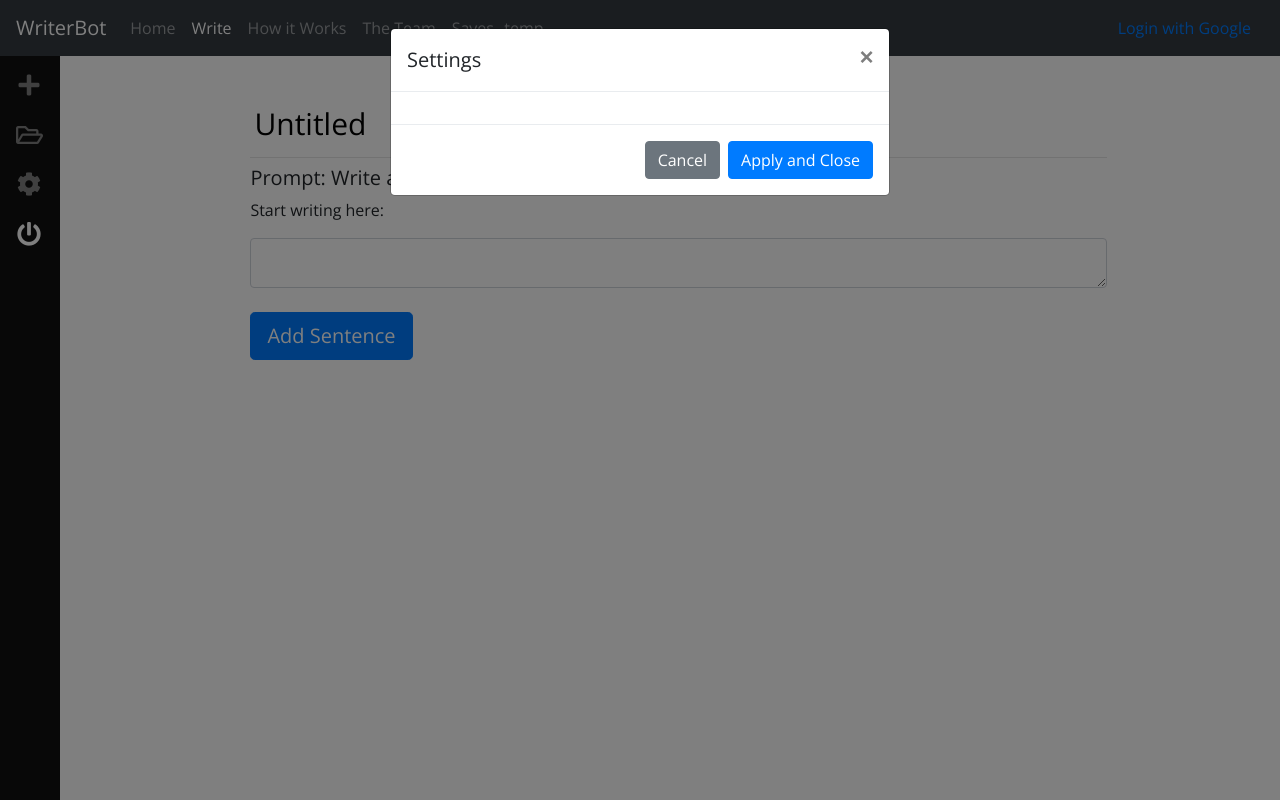
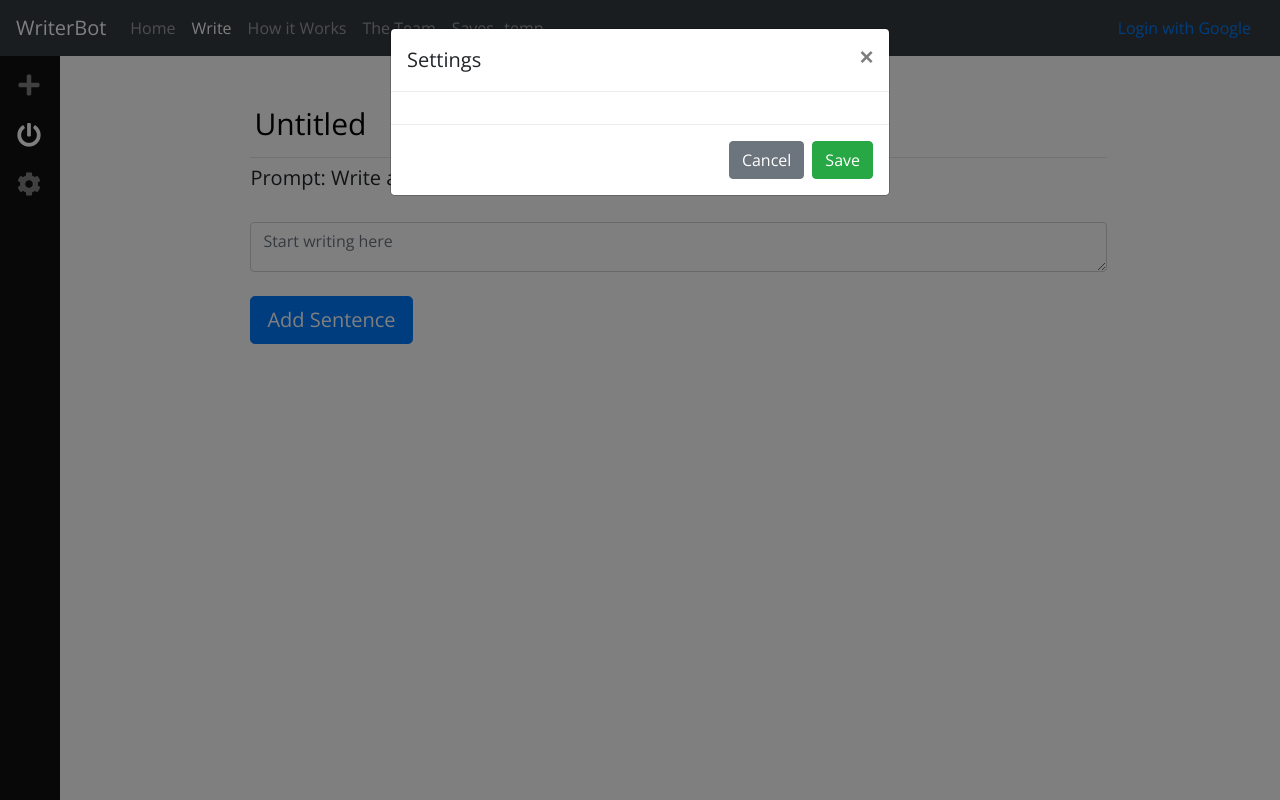
Before and after one commit to alcofrisbas/storytelling-with-skynet, a Django app: page /write/ in a window 1280 px wide, after a click that opens the changed part. Run offline with Django 3.2, Linux system fonts and the light colour scheme; data comes from the database, SQL or seed files in the repository; some libraries are stand-ins or nearby versions.

Commit message:
improved placeholder behavior and reshuffled sidebar

```diff
--- a/writerbot-webapp/webapp/templates/webapp/write.html
+++ b/writerbot-webapp/webapp/templates/webapp/write.html
@@ -5,6 +5,9 @@
     {% csrf_token %}
 <div class="sidenav">
     {% if request.user.username %}
+        <button class="side-btn" type="submit" data-toggle="tooltip" data-placement="right" title="Home"
+            value="true" name="home" id="side-home">
+            <i class="fas fa-home"></i></button>
         <button class="side-btn" type="submit" data-toggle="tooltip" data-placement="right" title="New story"
             value="true" name="new" id="side-new">
             <i class="fas fa-plus"></i>
@@ -17,17 +20,14 @@
             </button>
         </span>
     {% endif %}
-    <button class="side-btn"type="submit" data-toggle="tooltip" data-placement="right" title="Load"
-        value="true" name="side-open" id="side-open">
-        <i class="far fa-folder-open"></i></button>
+    <button class="side-btn" type="submit" data-toggle="tooltip" data-placement="right" title="AI"
+        value="true" name="side-toggle" id="side-toggle">
+        <i id="side-toggle-icon" class="fas fa-power-off {{ power }}"></i></button>
     <span data-toggle="modal" data-target="#settingsModal" data-target="#id">
         <button class="side-btn" type="button" data-toggle="tooltip" data-placement="right" title="Settings"
             value="true" name="side-settings" id="side-settings">
             <i class="fas fa-cog"></i></button>
     </span>
-    <button class="side-btn" type="submit" data-toggle="tooltip" data-placement="right" title="AI"
-        value="true" name="side-toggle" id="side-toggle">
-        <i id="side-toggle-icon" class="fas fa-power-off {{ power }}"></i></button>
 </div>
 </form>
 <div class="main">
@@ -36,9 +36,7 @@
         <input id="title-input" type="text" name="title" placeholder="Untitled story" value="{{ title }}" class="mt-5"></form>
     <hr class="my-2">
     <h5>Prompt: {{ prompt }}</h5>
-        {% if not sentences %}
-            <p>Start writing here: </p>
-        {% else %}
+        {% if sentences %}
         <!-- <p id = "para" style="padding:1px" contenteditable="{{ contentEdit }}"> -->
             <p>
             {% for sentence in sentences %}
@@ -48,13 +46,19 @@
             {% endfor %}
             {{ last }}
             </p>
+            <form method="post" id="input-form">
+                {% csrf_token %}
+                <textarea name="text" class="form-control" autofocus>{{ suggestion }}</textarea><br>
+                <button type="submit" class="btn btn-primary btn-lg">Add Sentence</button>
+            </form><br>
+        {% else %}
+            <br>
+            <form method="post" id="input-form">
+                {% csrf_token %}
+                <textarea name="text" class="form-control" placeholder="Start writing here"></textarea><br>
+                <button type="submit" class="btn btn-primary btn-lg">Add Sentence</button>
+            </form><br>
         {% endif %}
-
-        <form method="post" id="input-form">
-            {% csrf_token %}
-            <textarea name="text" class="form-control" autofocus>{{ suggestion }}</textarea><br>
-            <button type="submit" class="btn btn-primary btn-lg">Add Sentence</button>
-        </form><br>
 
 
         <div class="modal fade" id="newStoryModal" tabindex="-1" role="dialog" aria-labelledby="newStoryModalLabel" aria-hidden="true">
@@ -91,13 +95,12 @@
                   </button>
                 </div>
               <form method="post">
+                  {% csrf_token %}
                   <div class="modal-body">
-
-                    </div>
-                  {% csrf_token %}
+                  </div>
                   <div class="modal-footer">
                     <button type="button" class="btn btn-secondary" data-dismiss="modal">Cancel</button>
-                    <button class="btn btn-primary final" type="submit" value="true" name="apply">Apply and Close</button>
+                    <button class="btn btn-success final" type="submit" value="true" name="apply">Save</button>
                   </div>
               </form>
             </div>
--- a/writerbot-webapp/webapp/views.py
+++ b/writerbot-webapp/webapp/views.py
@@ -119,8 +119,8 @@ def write(request):
         if request.POST.get("new"):
             return redirect('/new_story')
 
-        if request.POST.get("side-open"):
-            print("open story Pressed")
+        if request.POST.get("home"):
+            return redirect('/')
 
         if request.POST.get("side-toggle"):
             print("toggle story Pressed")
```
